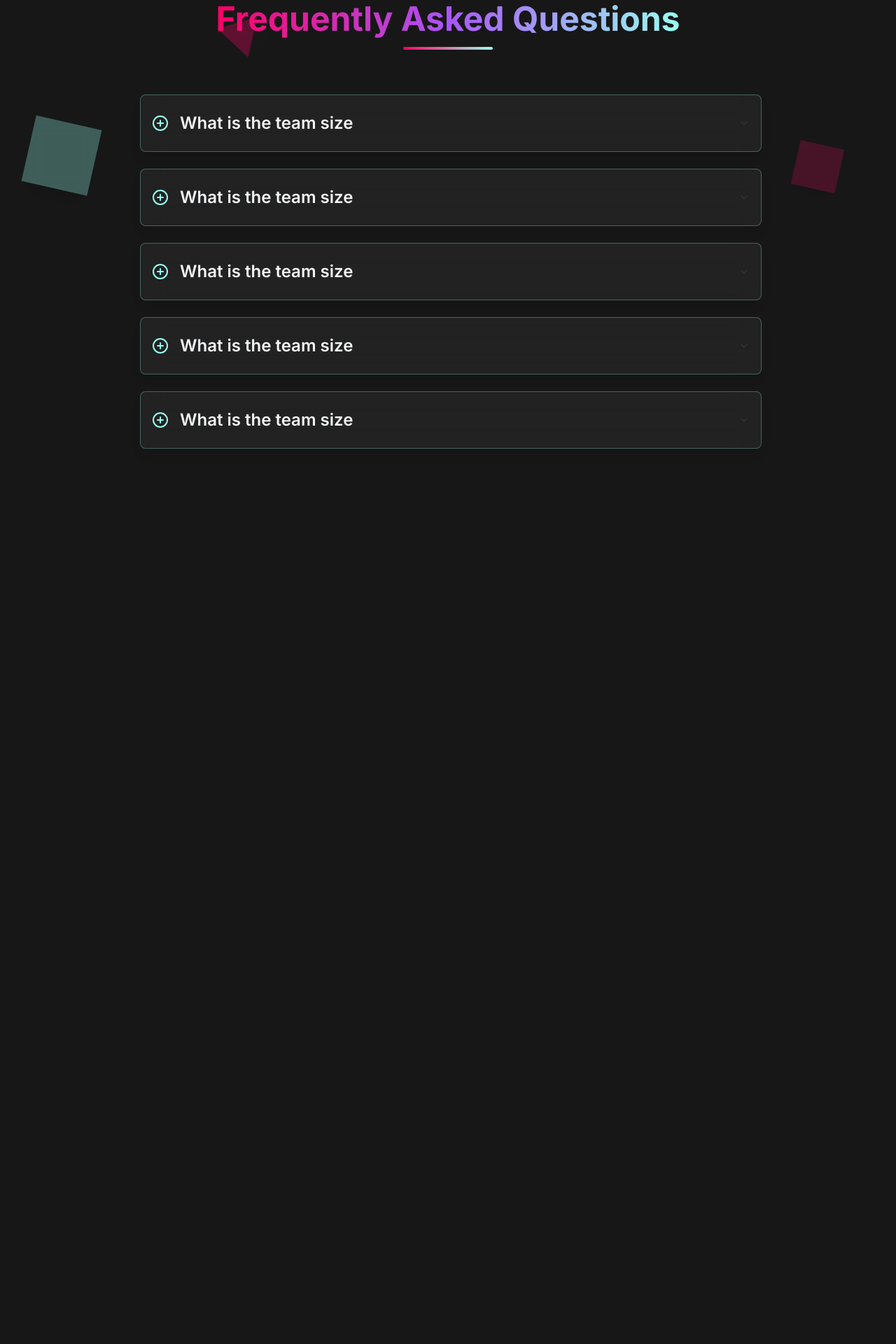
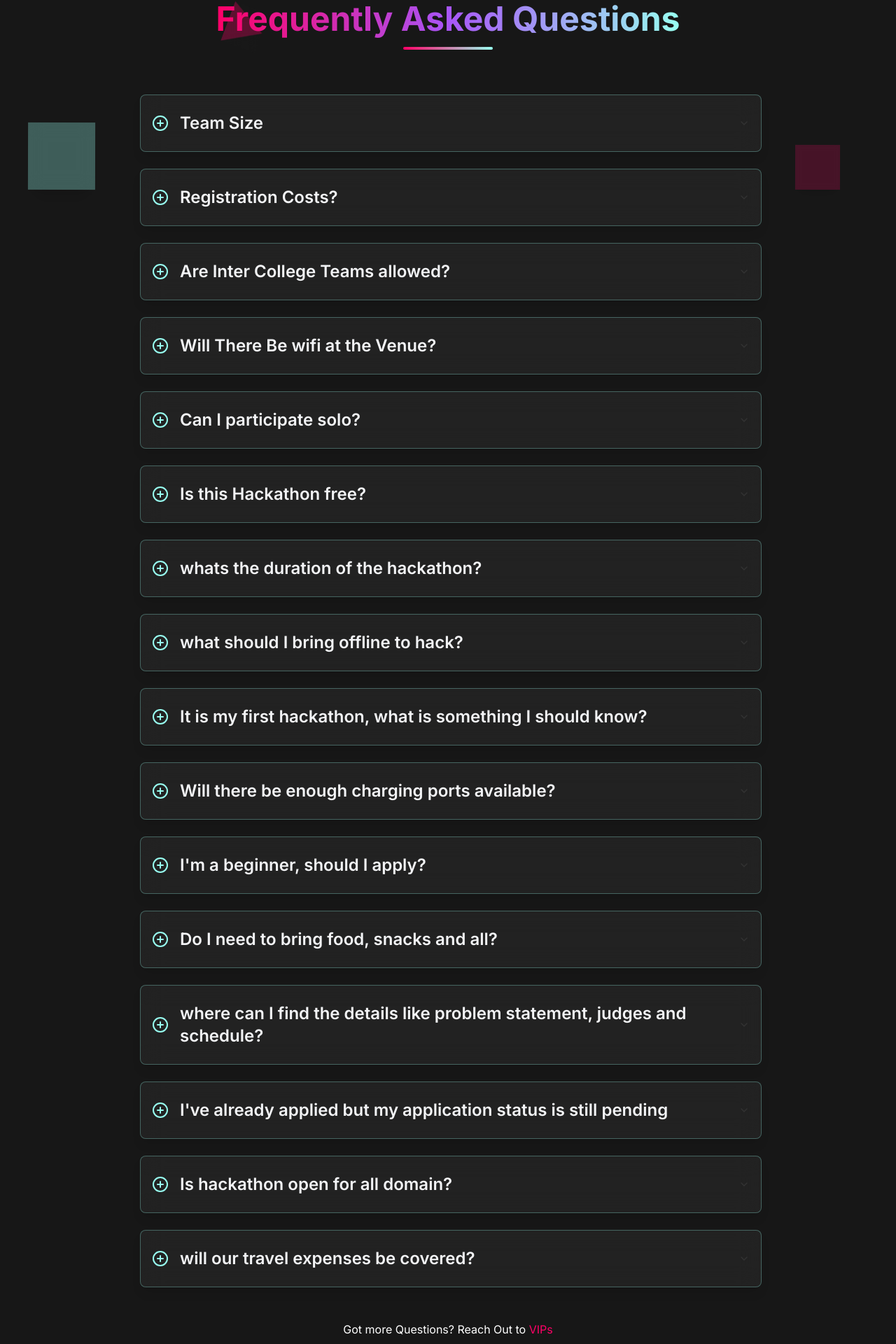
Before and after one commit to Itsayu/hack-n-win-2.0, a Next.js app: page /faqs in a window 1280 px wide. Shown: the part 489-2409 px from the top of the page at 70% size. Before the commit the page ends 1244 px from the top, so only its background shows below. Built offline with nearby package versions, Linux system fonts and the light colour scheme; what tailwind-clip-path, tailwindcss-filters would draw is missing.

Commit message:
added faqs

```diff
--- a/app/(pages)/faqs/page.tsx
+++ b/app/(pages)/faqs/page.tsx
@@ -8,6 +8,7 @@ import {
     AccordionTrigger,
 } from "@/components/ui/accordion";
 import { PlusCircle } from 'lucide-react';
+import Link from 'next/link';
 
 type FaqItems = {
     question: string;
@@ -15,26 +16,59 @@ type FaqItems = {
 };
 
 const Faqs: FaqItems[] = [{
-    question: "What is the team size",
-    answer: "Team can be of 3-4 members and participants can also join individually"
+    question: "Team Size",
+    answer: "Team size can be of 1-4 members"
+},{
+    question: "Registration Costs?",
+    answer: "Nada"
 }, {
-    question: "What is the team size",
-    answer: "Team can be of 3-4 members and participants can also join individually"
+    question: "Are Inter College Teams allowed?",
+    answer: "Yes, Inter College teams are allowed"
 }, {
-    question: "What is the team size",
-    answer: "Team can be of 3-4 members and participants can also join individually"
+    question: "Will There Be wifi at the Venue?",
+    answer: "Yes, of course (even we can't survive without Internet 😭)"
 }, {
-    question: "What is the team size",
-    answer: "Team can be of 3-4 members and participants can also join individually"
+    question: "Can I participate solo?",
+    answer: "While we encourage participation as a team (as you'll get networking opportunities and it's always fun with friends) you can participate solo"
 }, {
-    question: "What is the team size",
-    answer: "Team can be of 3-4 members and participants can also join individually"
+    question: "Is this Hackathon free?",
+    answer: "You have to just 36 crore, then we'll tell you the answer (jk, it's completely free, we'll never ask for any payment ❤️)"
+}, {
+    question: "whats the duration of the hackathon?",
+    answer: "It's a 24 hour offline hackathon (be prepared to hack all night!)"
+}, {
+    question: "what should I bring offline to hack?",
+    answer: "Bring your laptop, charger, any necessary software tools, and a collaborative spirit."
+}, {
+    question: "It is my first hackathon, what is something I should know?",
+    answer: "Hackathons are not only meant for winning (although that is the goal) but they provide you with so many networking opportunities (our community core members met in hacks too). Win or lose you'll definitely learn something, so come from a learning mindset and you will have fun along the way (we promise 😁)"
+}, {
+    question: "Will there be enough charging ports available?",
+    answer: "We will definitely ensure the availability of charging ports for every team (we've been to enough hacks and we know how that can be a problem 😚)"
+}, {
+    question: "I'm a beginner, should I apply?",
+    answer: "Most definitely, we cannot emphasise how necessary this kind of exposure is. Just make sure you have a good linkedin profile and GitHub"
+}, {
+    question: "Do I need to bring food, snacks and all?",
+    answer: "Nahh, we're your hosts for the duration of the hack, all food and snacks will be on us!"
+}, {
+    question: "where can I find the details like problem statement, judges and schedule?",
+    answer: "You can check the codekshetra website or the devfolio sections"
+}, {
+    question: "I've already applied but my application status is still pending",
+    answer: "Be patient, we've got so many registrations, we are still in the process of accepting teams, just hold on for some time"
+}, {
+    question: "Is hackathon open for all domain?",
+    answer: "Yes, just come over and build anything you want! (There'll be separate problem statements too for extra points)"
+}, {
+    question: "will our travel expenses be covered?",
+    answer: "While we wish we could cover all of you guy's travel expenses, we cannot reimburse for travel costs. Food and accommodation is on us for the duration of the hack 😊"
 }];
 
 const CustomAccordionTrigger = React.forwardRef((props: any, ref: any) => (
   <AccordionTrigger
     {...props}
-    className="group flex justify-between items-center py-6 px-4 w-full hover:no-underline"
+    className="group flex justify-between items-center py-6 px-4 w-full hover:no-underline text-left"
   >
     <div className="flex items-center gap-4">
       <div className="flex-shrink-0">
@@ -103,6 +137,9 @@ export default function FaqsPage() {
                         </div>
                     ))}
                 </div>
+                <div className='dark:text-white text-black text-center py-12'>
+                    <p>Got more Questions? Reach Out to <Link href='/contact' className='text-squidPink'>VIPs</Link></p>
+                </div>
             </main>
         </div>
     );
--- a/components/Navbar.tsx
+++ b/components/Navbar.tsx
@@ -36,11 +36,11 @@ export default function Navbar() {
     href: "/profile-badge",
     title: "Get Profile Badge"
   }, {
+    href: "/faqs",
+    title: "FAQs"
+  }, {
     href: "/contact",
     title: "Contact"
-  }, {
-    href: "/faqs",
-    title: "FAQs"
   }];
 
   return (
```
